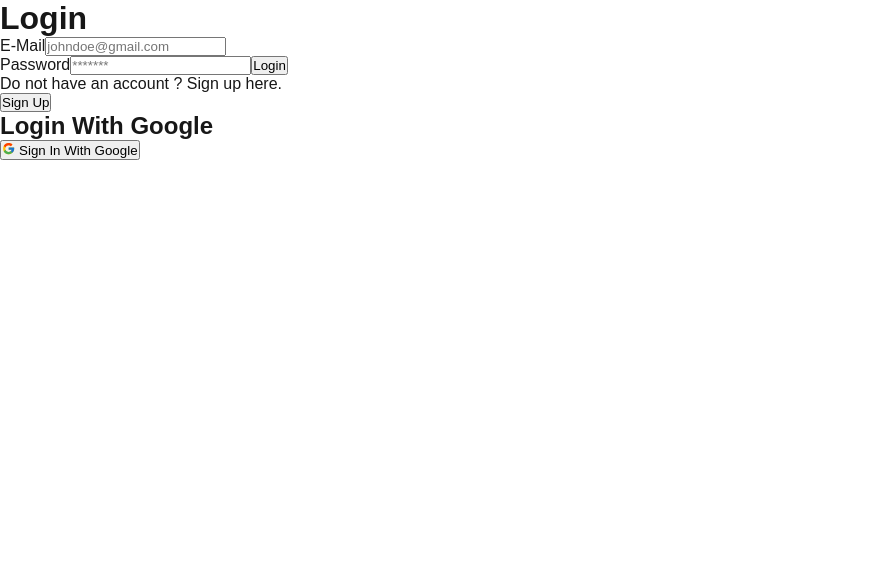
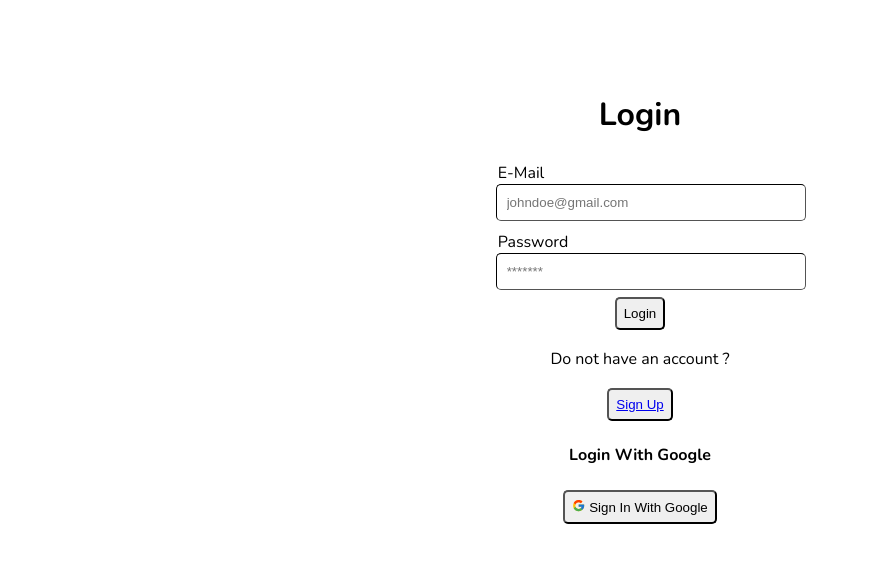
Before and after one commit to serdestonat/login-form, a Next.js app: page /login in a window 1280 px wide. Shown: the top 562 px of the page, without its empty margins (0-869 px from the left). Built offline with nearby package versions, Linux system fonts and the light colour scheme; no server answers.

Commit message:
second-commit

```diff
--- /dev/null
+++ b/app/api/logout/route.js
@@ -0,0 +1,15 @@
+import { NextResponse } from "next/server";
+
+export async function GET() {
+  try {
+    const response = NextResponse.json({ message: "Logged Out" });
+    response.cookies.set("token", "", {
+      httpOnly: true,
+      expires: new Date(0),
+      path: "/",
+    });
+    return response;
+  } catch (error) {
+    return NextResponse.json({ error: "Logout failed" }, { status: 500 });
+  }
+}
--- a/app/globals.css
+++ b/app/globals.css
@@ -1,4 +1,77 @@
-:root {
+@import url("https://fonts.googleapis.com/css2?family=Nunito:wght@300;400;600;700&display=swap");
+
+body {
+  font-family: "Nunito";
+}
+nav {
+  display: flex;
+  align-items: flex-end;
+  justify-content: flex-end;
+  margin: 10px auto 20px;
+  padding: 10px;
+  border-bottom: 1px solid #ddd;
+}
+nav .logo {
+  margin-right: auto;
+}
+nav .logout {
+  margin-left: 12px;
+  margin-bottom: 12px;
+  padding: 10px;
+  border-radius: 7px;
+  background-color: black;
+  color: white;
+}
+
+.meinen {
+  align-items: center;
+  justify-items: center;
+  padding: 5%;
+  max-width: auto;
+}
+
+.formen {
+  align-items: center;
+  justify-items: center;
+}
+
+.inputbox {
+  width: 100%;
+  border-color: black;
+  border-radius: 5px;
+  border-width: 1px;
+  padding: 10px;
+}
+
+.button {
+  margin: 2px;
+  padding: 7px;
+  border-radius: 5px;
+  border-width: 2px;
+  width: auto;
+}
+
+.loginbutton {
+  align-items: center;
+  justify-items: center;
+}
+
+.labelmail {
+  margin: 2px;
+  padding-right: 39px;
+  padding-bottom: 5px;
+}
+.labelpass {
+  margin: 2px;
+  padding-right: 15px;
+  padding-bottom: 5px;
+}
+
+.area {
+  padding: 5px;
+}
+
+/* :root {
   --background: #ffffff;
   --foreground: #171717;
 }
@@ -39,4 +112,4 @@ a {
   html {
     color-scheme: dark;
   }
-}
+} */
--- a/app/layout.js
+++ b/app/layout.js
@@ -1,7 +1,7 @@
 import { Geist, Geist_Mono } from "next/font/google";
 import "./globals.css";
 import AuthProvider from "@/components/AuthProvider";
-import { session } from "next-auth";
+import { Session } from "next-auth";
 
 const geistSans = Geist({
   variable: "--font-geist-sans",
--- a/app/login/page.js
+++ b/app/login/page.js
@@ -1,11 +1,9 @@
 "use client";
-
+import { useState, useEffect } from "react";
 import Image from "next/image";
 import { FcGoogle } from "react-icons/fc";
 import { signIn, useSession } from "next-auth/react";
 import { useRouter } from "next/navigation";
-import { session } from "next-auth";
-import { useState } from "react";
 import axios from "axios";
 import Link from "next/link";
 
@@ -26,46 +24,58 @@ export default function Login() {
     }
   };
 
-  if (session) {
-    router.push("/homePage");
-    return null;
+  useEffect(() => {
+    if (session === "authenticated") {
+      router.push("/homePage");
+    }
+  }, [session, router]);
+
+  if (session === "loading") {
+    return <div>Loading...</div>; // Show loading state if session is loading
   }
 
   return (
-    <div>
-      <form onSubmit={handleSubmit}>
+    <div className="meinen">
+      <form onSubmit={handleSubmit} className="formen">
         <h1>Login</h1>
-        <div>
-          <label>E-Mail</label>
+        <div className="area">
+          <label className="labelmail">E-Mail</label>
           <input
             type="email"
             placeholder="johndoe@gmail.com"
             onChange={(e) => setEmail(e.target.value)}
             required
+            className="inputbox"
           ></input>
         </div>
-        <div>
-          <label>Password</label>
+        <div className="area">
+          <label className="labelpass">Password</label>
           <input
             type="password"
             placeholder="*******"
             onChange={(e) => setPassword(e.target.value)}
             required
+            className="inputbox"
           ></input>
-          <button type="submit">Login</button>
+        </div>
+        <div className="loginbutton">
+          <button type="submit" className="button">
+            Login
+          </button>
         </div>
       </form>
 
-      <p>Do not have an account ? Sign up here.</p>
-      <button>
+      <p>Do not have an account ?</p>
+      <button className="button">
         <Link href="/register">Sign Up</Link>
       </button>
 
-      <h2>Login With Google</h2>
+      <h4>Login With Google</h4>
 
       <button
+        className="button"
         onClick={() => {
-          signIn("google");
+          signIn("google", { callbackUrl: "/homePage" });
         }}
       >
         <FcGoogle /> Sign In With Google
--- a/models/user.js
+++ b/models/user.js
@@ -12,8 +12,8 @@ const UserSchema = new Schema({
   },
   password: {
     type: String,
-    required: true,
   },
 });
 
-export default models.User || model("User", UserSchema);
+const User = models.User || model("User", UserSchema);
+export default User;
--- a/utils/database.js
+++ b/utils/database.js
@@ -12,10 +12,24 @@ export const connectToDB = async () => {
 
   try {
     await mongoose.connect("mongodb://localhost:27017/NextLogin");
-
     isConnected = true;
     console.log("connected to MongoDB");
   } catch (e) {
     console.log(e);
   }
 };
+
+export const disconnectFromDB = async () => {
+  if (!isConnected) {
+    console.log("MongoDB is not connected");
+    return;
+  }
+
+  try {
+    await mongoose.connection.close();
+    isConnected = false;
+    console.log("MongoDB disconnected");
+  } catch (error) {
+    console.error("MongoDB disconnection error:", error);
+  }
+};
```
Also changed, not shown: app/api/auth/[...nextauth]/route.js (+12 -6 lines), app/homePage/page.js (+15 -1 lines), app/homePage/page.module.css (added, +61 -0 lines), app/register/page.js (+14 -7 lines), components/Navbar.js (added, +49 -0 lines).
